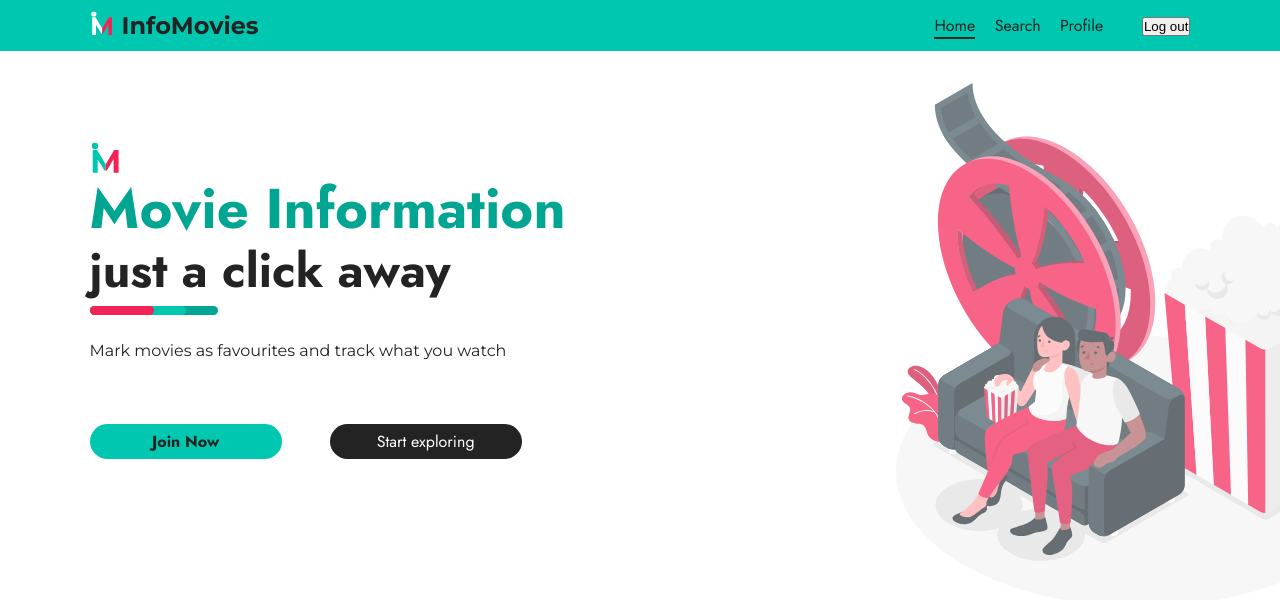
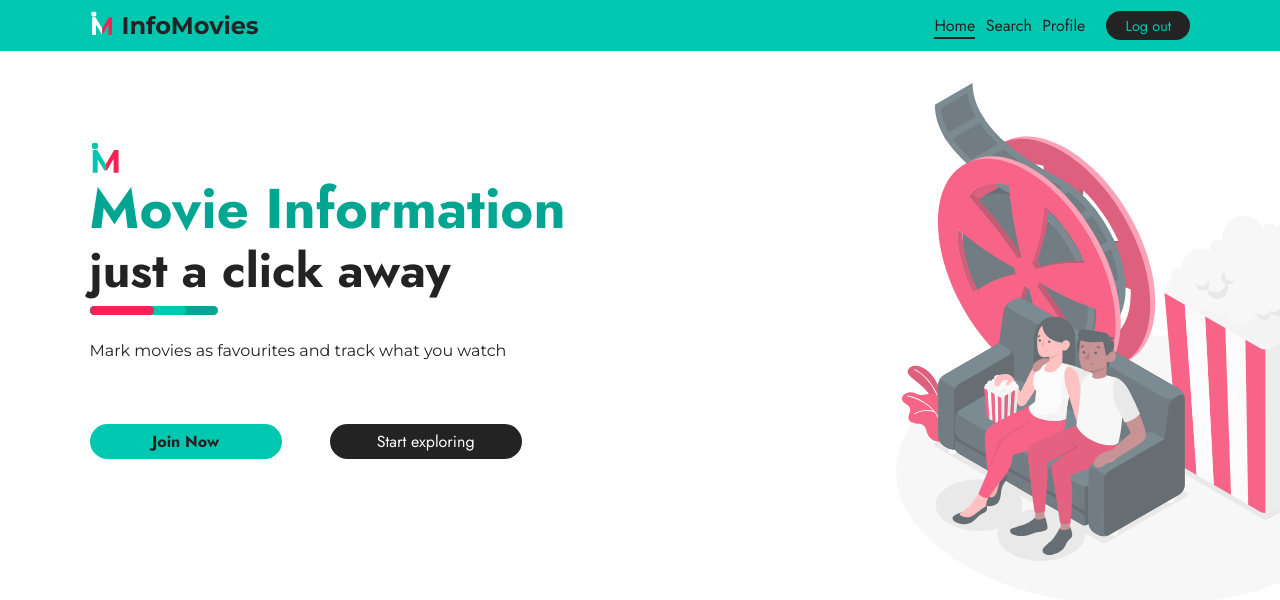
Before and after one commit to RicardoMicale/Movie-app, a Vue app: page / in a window 1280 px wide. Shown: the top 600 px of the page. Built offline with nearby package versions, Linux system fonts and the light colour scheme; no server answers; sample sign-in values are in the browser's storage.

Commit message:
login/logout button

```diff
--- a/src/components/Navbar.vue
+++ b/src/components/Navbar.vue
@@ -9,8 +9,8 @@
                 <li><router-link class="link" to="/">Home</router-link></li>
                 <li><router-link class="link" to="/search">Search</router-link></li>
                 <li><router-link class="link" to="/profile">Profile</router-link></li>
-                <li><router-link class="link" to="/login" v-if="!user">Log in</router-link></li>
-                <li><button @click="logOut()" v-if="user">Log out</button></li>
+                <li><router-link class="link" to="/login" v-show="hide">Log in</router-link></li>
+                <li><button @click="logOut()" class="logout-btn" v-show="!hide">Log out</button></li>
             </ul>
         </nav>
     </header>
@@ -21,12 +21,9 @@ import firebase from 'firebase';
 
 export default {
     name: 'Navbar',
-    created() {
-        this.user = firebase.auth().currentUser || false
-    },
     data() {
         return {
-            user: Boolean
+            hide: Boolean
         }
     },
     methods: {
@@ -34,8 +31,20 @@ export default {
             firebase.auth().signOut().then(() => {
                 this.$router.push('/')
             })
-            this.user = firebase.auth().currentUser || false
+            this.hide = !this.hide
+        },
+        isUserSignedIn() {
+            firebase.auth().onAuthStateChanged(user => {
+                if(user) {
+                    this.hide = false
+                } else {
+                    this.hide = true
+                }
+            })
         }
+    },
+    mounted() {
+        this.isUserSignedIn()
     }
 }
 </script>
@@ -118,4 +127,25 @@ li .router-link-active::before {
     background-color: var(--text);
 }
 
+.hide {
+    display: none;
+}
+
+.logout-btn {
+    padding: .3rem 1.2rem;
+    background-color: var(--text);
+    color: var(--primary-light);
+    border: none;
+    outline: none;
+    border-radius: 50000px;
+    cursor: pointer;
+    font-family: var(--main-font);
+    font-size: .9rem;
+}
+
+.logout-btn:hover {
+    color: var(--primary-dark);
+    background-color: var(--text-alt);
+}
+
 </style>
```
